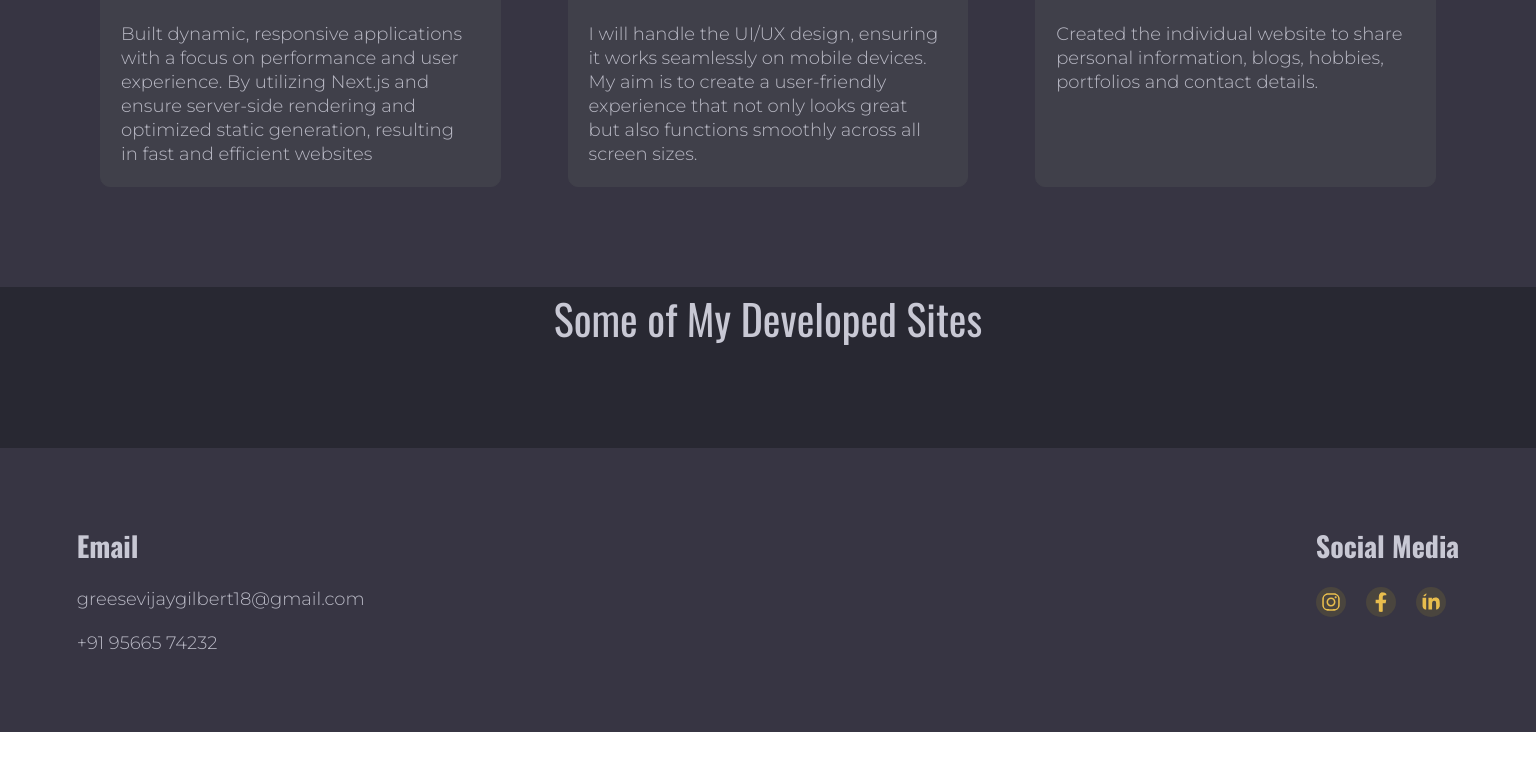
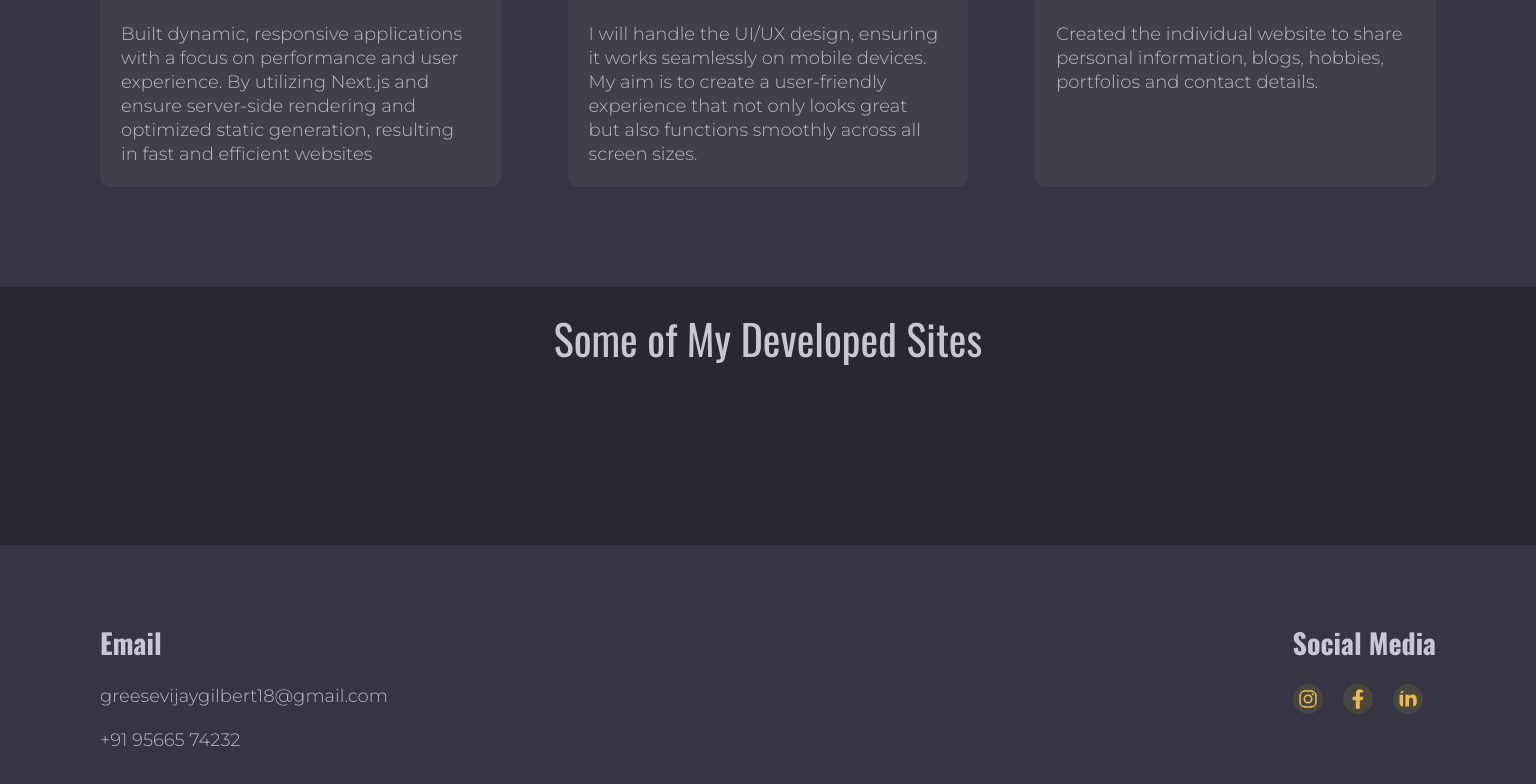
Before and after one commit to GreeseGilbertVijay/GreeseGilbertVijay, a Next.js app: page / in a window 1536 px wide. Shown: the part 1741-2525 px from the top of the page. Before the commit the page ends 2473 px from the top, so only its background shows below. Built offline with nearby package versions, Linux system fonts and the light colour scheme; a web font is replaced by a local one.

Commit message:
changes the responsive

```diff
--- a/style/footer.css
+++ b/style/footer.css
@@ -11,8 +11,8 @@
     justify-content: center;
   }
 .footer{
-    width: 100%;
-    padding: 5%;
+    width: 1336px;
+    padding:5% 0 5% 0;
     display: flex;
     justify-content: space-between;
 }
@@ -22,8 +22,10 @@
 }
 @media (max-width:480px) {
     .footer{
+        width: 100%;
         flex-direction: column;
         gap: 30px;
+        padding: 5%;
     }
     .footer h1{
         font-size: 24px;
--- a/style/sites.css
+++ b/style/sites.css
@@ -34,6 +34,14 @@
     width: 200px;
   }
 
+  @media(min-width:1440px){
+    .sites-body .main {
+      width:90%;
+      padding: 15px;
+      height: auto;
+      padding: 20px 0px 5% 0px ;
+    }
+  }
   @media(max-width:1440px){
     .sites-body .main {
       width:90%;
```
